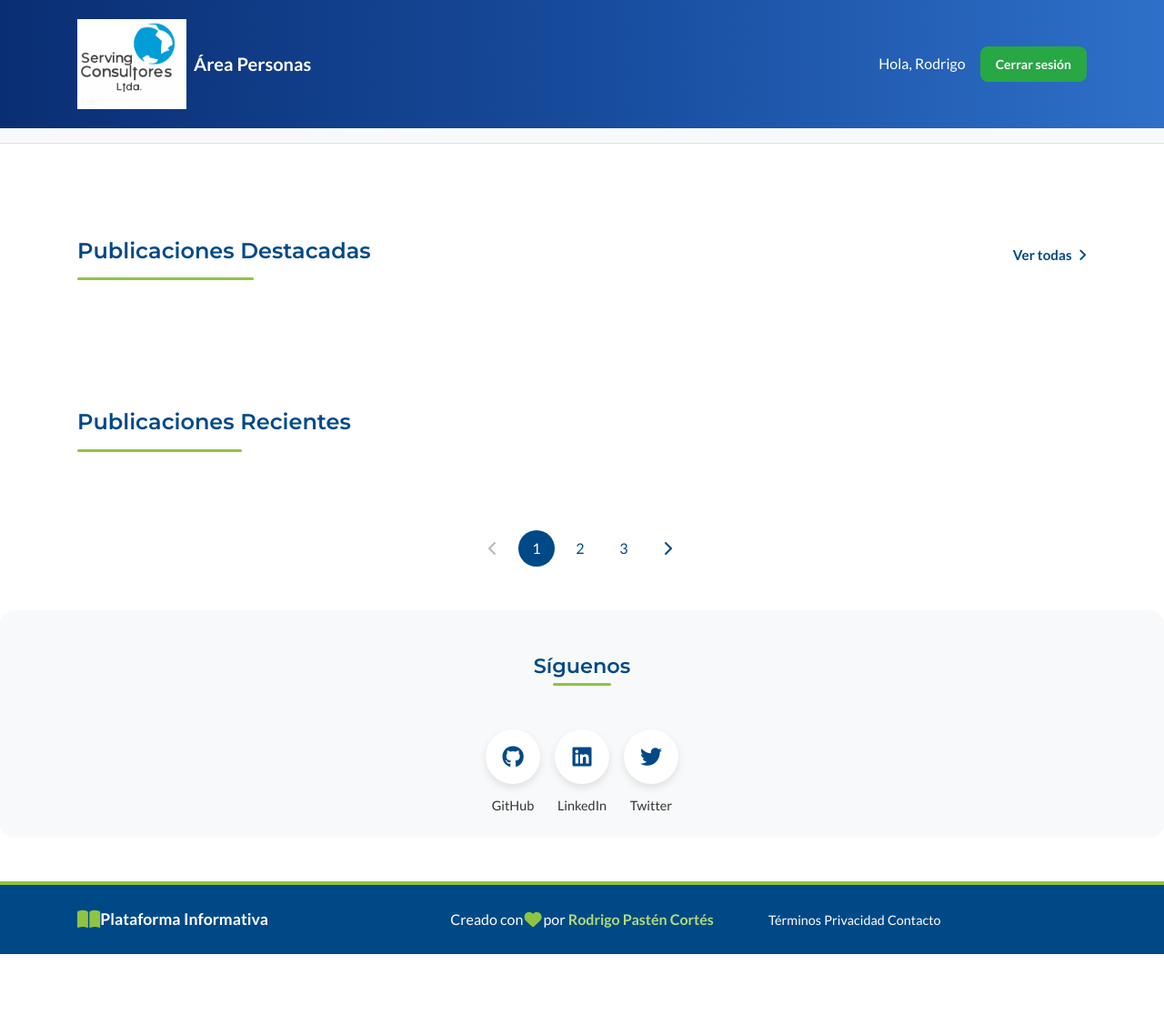
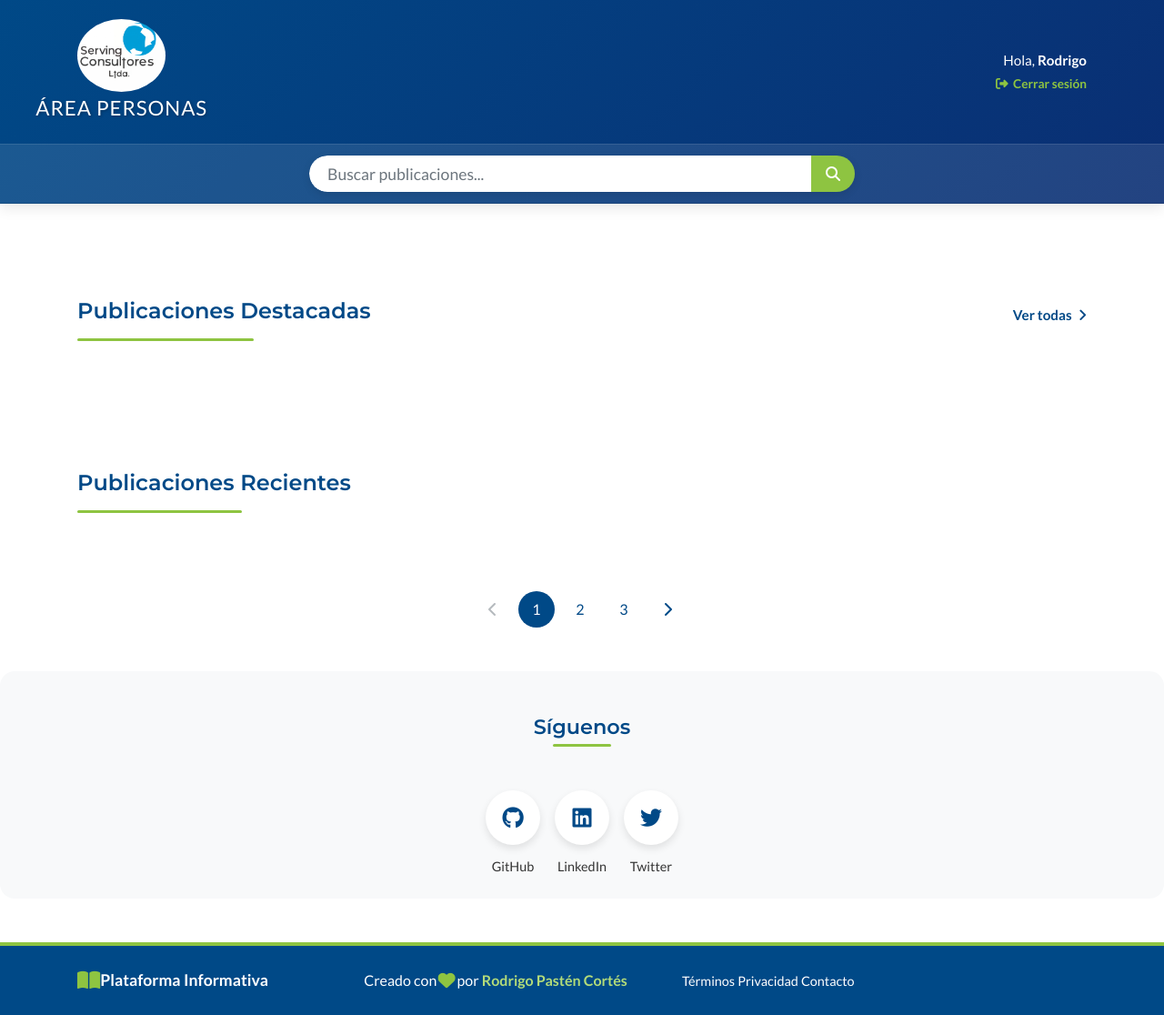
Before and after one commit to RodrigoPasten/scl_personas, a Django app: page / in a window 1280 px wide. Shown: the whole page at 91% size. Before the commit the page ends 1049 px from the top, so only its background shows below. Run offline with Django 5.2, Linux system fonts and the light colour scheme; data that the repository does not hold is empty; some libraries are stand-ins or nearby versions.

Commit message:
modifica el header

```diff
--- a/static/css/blog.css
+++ b/static/css/blog.css
@@ -53,7 +53,221 @@ h5, h6 {
   font-weight: 400;
   color: var(--gris-tecnico);
 }
+/* Estilos para el Header Mejorado */
+.header {
+    background: linear-gradient(135deg, var(--azul-serving), #0a2e73);
+    box-shadow: 0 4px 15px rgba(0, 0, 0, 0.1);
+    position: sticky;
+    top: 0;
+    z-index: 1000;
+}
 
+.navbar {
+    padding: 1rem 0;
+}
+
+.navbar-brand {
+  font-weight: 500;
+  display: flex;
+  flex-direction: column;
+  align-items: center;
+  text-align: center;
+}
+.logo {
+    height: 80px;
+    border-radius: 70%;
+
+    margin-right: 5rem;
+    transition: transform 0.5s ease;
+}
+
+.navbar-brand:hover .logo {
+    transform: scale(1.05);
+}
+
+.area-title {
+    color: var(--blanco);
+    font-size: 1.4rem;
+    font-weight: 400;
+    text-transform: uppercase;
+    letter-spacing: 0.9px;
+    text-shadow: 1px 1px 3px rgba(0, 0, 0, 0.3);
+    margin-left:-80px;
+}
+.area-title:hover{
+    color: var(--verde-serving);
+    transition: color 4s ease;
+}
+
+.navbar-toggler {
+    border: none;
+    color: var(--blanco);
+    font-size: 1.5rem;
+    padding: 0.25rem 0.75rem;
+    transition: color 0.3s ease;
+}
+
+.navbar-toggler:focus {
+    outline: none;
+    box-shadow: none;
+}
+
+.navbar-toggler:hover {
+    color: var(--verde-serving);
+}
+
+.navbar-nav {
+    margin: 0 2rem;
+}
+
+.nav-item {
+    margin: 0 0.5rem;
+}
+
+.nav-link {
+    color: var(--blanco) !important;
+    font-weight: 600;
+    padding: 0.5rem 1rem;
+    border-radius: 30px;
+    transition: all 0.3s ease;
+    position: relative;
+}
+
+.nav-link::after {
+    content: '';
+    position: absolute;
+    bottom: 0;
+    left: 50%;
+    width: 0;
+    height: 2px;
+    background-color: var(--verde-serving);
+    transition: all 0.3s ease;
+    transform: translateX(-50%);
+}
+
+.nav-link:hover {
+    color: var(--verde-serving) !important;
+}
+
+.nav-link:hover::after {
+    width: 70%;
+}
+
+.nav-link.active {
+    background-color: var(--verde-serving);
+    color: var(--blanco) !important;
+}
+
+.user-section {
+    display: flex;
+    align-items: center;
+}
+
+.user-info {
+    display: flex;
+    flex-direction: column;
+    align-items: flex-end;
+}
+
+.user-greeting {
+    color: var(--blanco);
+    font-size: 0.95rem;
+    margin-bottom: 0.25rem;
+}
+
+.logout-btn {
+    display: flex;
+    align-items: center;
+    color: var(--verde-serving);
+    font-size: 0.85rem;
+    font-weight: 600;
+    transition: all 0.3s ease;
+    text-decoration: none;
+}
+
+.logout-btn i {
+    margin-right: 0.35rem;
+}
+
+.logout-btn:hover {
+    color: var(--lima-secundario);
+    text-decoration: none;
+    transform: translateX(3px);
+}
+
+/* Barra de búsqueda */
+.search-bar {
+    background-color: rgba(255, 255, 255, 0.1);
+    padding: 0.75rem 0;
+    border-top: 1px solid rgba(255, 255, 255, 0.1);
+    border-bottom: 1px solid rgba(0, 0, 0, 0.1);
+}
+
+.search-form {
+    max-width: 600px;
+    margin: 0 auto;
+}
+
+.input-group {
+    border-radius: 30px;
+    overflow: hidden;
+    box-shadow: 0 3px 10px rgba(0, 0, 0, 0.1);
+}
+
+.form-control {
+    border: none;
+    padding: 0.75rem 1.25rem;
+    font-size: 1.1rem;
+    border-radius: 30px 0 0 30px !important;
+}
+
+.form-control:focus {
+    box-shadow: none;
+    border-color: transparent;
+}
+
+.btn-search {
+    background-color: var(--verde-serving);
+    color: var(--blanco);
+    border: none;
+    padding: 0.75rem 1.5rem;
+    transition: all 0.3s ease;
+    border-radius: 0 30px 30px 0;
+
+}
+
+.btn-search:hover {
+    background-color: #7db039;
+    color: var(--blanco);
+}
+
+/* Responsive */
+@media (max-width: 992px) {
+    .navbar-nav {
+        margin: 1rem 0;
+    }
+
+    .nav-item {
+        margin: 0.25rem 0;
+    }
+
+    .user-section {
+        margin-top: 1rem;
+        justify-content: center;
+    }
+
+    .user-info {
+        align-items: center;
+    }
+
+    .navbar-collapse {
+        background-color: rgba(0, 73, 135, 0.95);
+        border-radius: 10px;
+        padding: 1rem;
+        margin-top: 1rem;
+        box-shadow: 0 5px 15px rgba(0, 0, 0, 0.2);
+    }
+}
 .nav a {
   border: 1px solid transparent;
   border-radius: 50px;
@@ -260,17 +474,19 @@ h5, h6 {
     height: 100%;
     min-height: 220px;
     overflow: hidden;
+
 }
 
 .featured-post-image img {
     width: 100%;
     height: 100%;
     object-fit: cover;
-    transition: transform 0.5s ease;
+    transition: transform 2.5s ease;
+
 }
 
 .featured-post-card:hover .featured-post-image img {
-    transform: scale(1.05);
+    transform: scale(1.25);
 }
 
 .featured-post-category {
--- a/templates/home.html
+++ b/templates/home.html
@@ -7,6 +7,7 @@
     <meta name="viewport" content="width=device-width, initial-scale=1.0">
     <title>SCL - Área Personas</title>
 
+
     <!-- Fuentes y estilos -->
     <link rel="stylesheet" href="https://cdnjs.cloudflare.com/ajax/libs/font-awesome/6.5.0/css/all.min.css">
     <link href="https://stackpath.bootstrapcdn.com/bootstrap/4.5.2/css/bootstrap.min.css" rel="stylesheet">
@@ -15,34 +16,57 @@
 </head>
 <body>
     <!-- Navbar -->
-    <header class="navbar navbar-expand-lg navbar-dark" style="background: linear-gradient(to right, #0a2e73, #174b9c, #2e70c9); padding: 1rem;">
-        <div class="container">
-            <a class="navbar-brand d-flex align-items-center" href="#">
-                <img src="{% static 'images/logo_scl.jpg' %}" alt="Logo" width="120" class="mr-2">
-                <span class="font-weight-bold">Área Personas</span>
+    <header class="header">
+    <div class="container">
+        <nav class="navbar navbar-expand-lg">
+            <a class="navbar-brand" href="#">
+                <img src="{% static 'images/logo_scl.jpg' %}" alt="Logo SCL" class="logo">
+                <span class="area-title">Área Personas</span>
             </a>
             <button class="navbar-toggler" type="button" data-toggle="collapse" data-target="#navbarContent">
-                <span class="navbar-toggler-icon"></span>
+                <i class="fas fa-bars"></i>
             </button>
-            <div class="collapse navbar-collapse justify-content-end" id="navbarContent">
-                <div class="d-flex align-items-center">
-                    <span class="text-white mr-3">Hola, Rodrigo</span>
-                    <a href="#" class="btn btn-success btn-sm">Cerrar sesión</a>
+
+            <div class="collapse navbar-collapse" id="navbarContent">
+                <ul class="navbar-nav mx-auto">
+                    {% for cat in categories %}
+                    <li class="nav-item">
+                        <a class="nav-link" href="#">{{ cat }}</a>
+                    </li>
+                    {% endfor %}
+                </ul>
+
+                <div class="user-section">
+                    <div class="user-info">
+                        <span class="user-greeting">Hola, <strong>Rodrigo</strong></span>
+                        <a href="#" class="logout-btn">
+                            <i class="fas fa-sign-out-alt"></i>
+                            <span>Cerrar sesión</span>
+                        </a>
+                    </div>
                 </div>
             </div>
-        </div>
-    </header>
+        </nav>
+    </div>
 
-    <!-- Categorías -->
-    <div class="nav-scroller py-2 mb-3 bg-light border-bottom">
+    <!-- Barra de búsqueda -->
+    <div class="search-bar">
         <div class="container">
-            <nav class="nav d-flex justify-content-start">
-                {% for cat in categories %}
-                <a class="p-2 text-muted" href="#">{{ cat }}</a>
-                {% endfor %}
-            </nav>
+            <form class="search-form">
+                <div class="input-group">
+                    <input type="text" class="form-control" placeholder="Buscar publicaciones...">
+                    <div class="input-group-append">
+                        <button class="btn btn-search" type="submit">
+                            <i class="fas fa-search"></i>
+                        </button>
+                    </div>
+                </div>
+            </form>
         </div>
     </div>
+</header>
+
+
 
   <!-- Post Principal Mejorado (Hero Section) -->
 <section class="hero-section mb-5">
@@ -60,7 +84,10 @@
                                     <h1 class="hero-title">{{ post.title }}</h1>
                                     <p class="hero-description">{{ post.short_description }}</p>
                                     <div class="hero-meta">
-                                        <span class="hero-date"><i class="far fa-calendar-alt"></i> {{ post.created_at|date:"j F, Y" }}</span>
+                                       <span class="hero-date">
+                                         <i class="far fa-calendar-alt"></i>
+                                            {{ post.created_at|date:"j" }} de {{ post.created_at|date:"F"|lower }} de {{ post.created_at|date:"Y" }}
+                                       </span>
                                     </div>
                                     <a href="{{ post.get_absolute_url }}" class="hero-button">
                                         Leer artículo completo
@@ -77,7 +104,7 @@
     </div>
 </section>
 
-<!-- Publicaciones Destacadas Mejoradas -->
+<!-- Publicaciones Destacadas  -->
 <section class="featured-posts-section mb-5">
     <div class="container">
         <div class="section-header d-flex justify-content-between align-items-center mb-4">
@@ -108,7 +135,7 @@
                                 <div class="featured-post-content">
                                     <h4 class="featured-post-title">{{ post.title }}</h4>
                                     <div class="featured-post-meta">
-                                        <span><i class="far fa-calendar-alt"></i> {{ post.created_at|date:"j F, Y" }}</span>
+                                        <span><i class="far fa-calendar-alt"></i> {{ post.created_at|date:"j" }} de {{ post.created_at|date:"F"|lower }} de {{ post.created_at|date:"Y" }}</span>
                                     </div>
                                     <p class="featured-post-excerpt">{{ post.short_description|truncatewords:15 }}</p>
                                     <a href="{{ post.get_absolute_url }}" class="featured-post-link">
@@ -145,7 +172,7 @@
                         <div class="post-date">
                             <span class="date-day">{{ p.created_at|date:"d" }}</span>
                             <span class="date-month">{{ p.created_at|date:"M" }}</span>
-                            <span class="date-month">{{ p.created_at|date:"Y" }}</span>
+
                         </div>
                     </div>
                     {% endif %}
@@ -155,12 +182,9 @@
                             <span class="tag-categoria">{{ p.category }}</span>
                         </div>
                         <h4 class="post-title">{{ p.title }}</h4>
-                        <p class="post-excerpt">{{ p.short_description }}</p>
+                        <p class="post-excerpt">{{ p.short_description |truncatewords:10}}</p>
                         <div class="post-meta">
-                            <div class="post-meta-item">
-                                <i class="far fa-clock"></i>
-                                <span>{{ p.created_at|date:"j, F, Y" }}</span>
-                            </div>
+
                         </div>
                         <a href="{{ p.get_absolute_url }}" class="post-read-more">
                             Leer más <i class="fas fa-arrow-right"></i>
@@ -232,10 +256,10 @@
 <footer class="footer py-4">
     <div class="container">
         <div class="row align-items-center">
-            <div class="col-md-4">
+            <div class="col-md-3">
                 <div class="footer-brand">
                     <i class="fas fa-book-open logo-icon"></i>
-                    <span class="ms-2">Plataforma Informativa</span>
+                    <span class="ms-2">  Plataforma Informativa</span>
                 </div>
             </div>
             <div class="col-md-4 text-center py-3 py-md-0">
```
